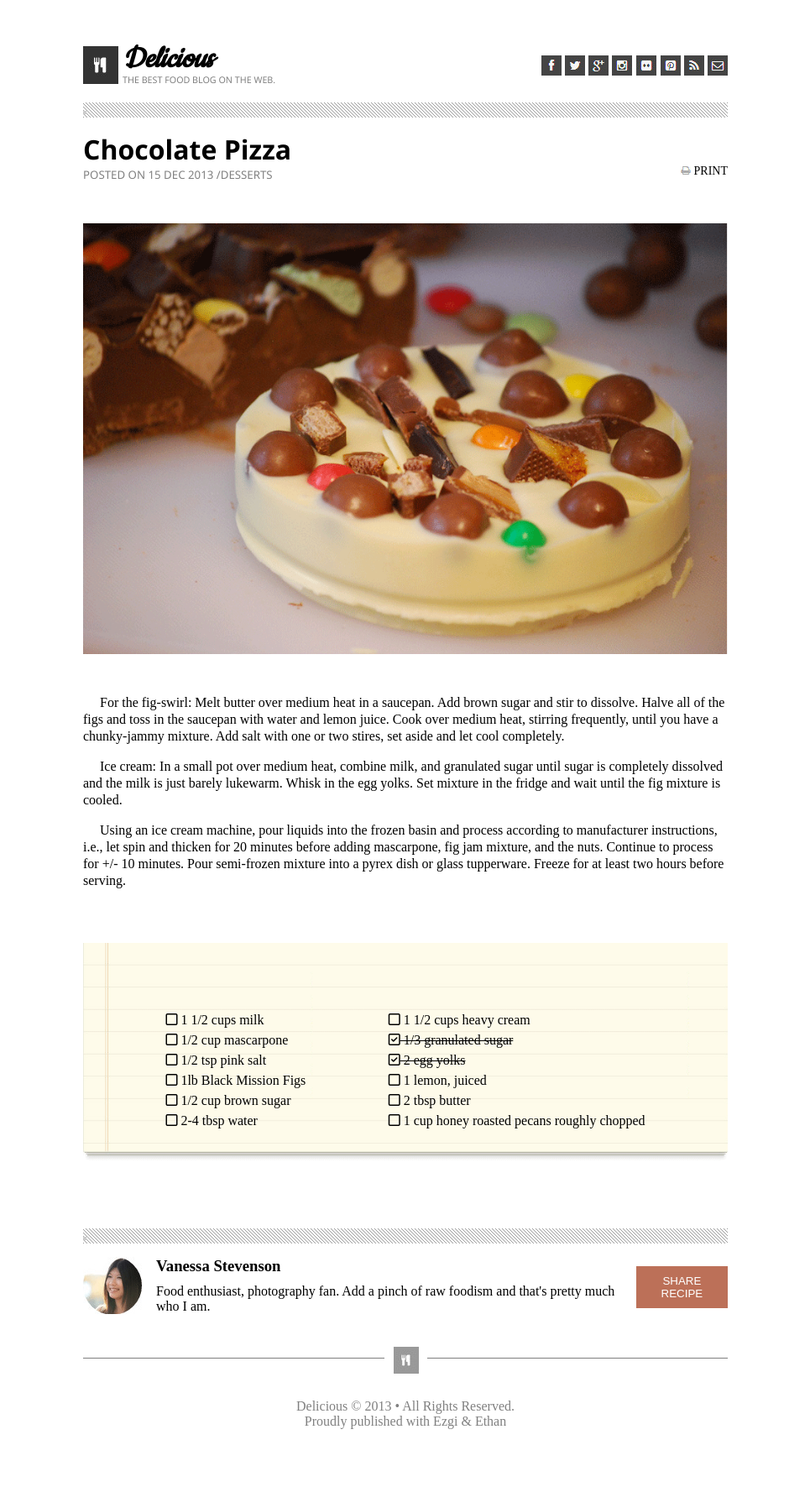
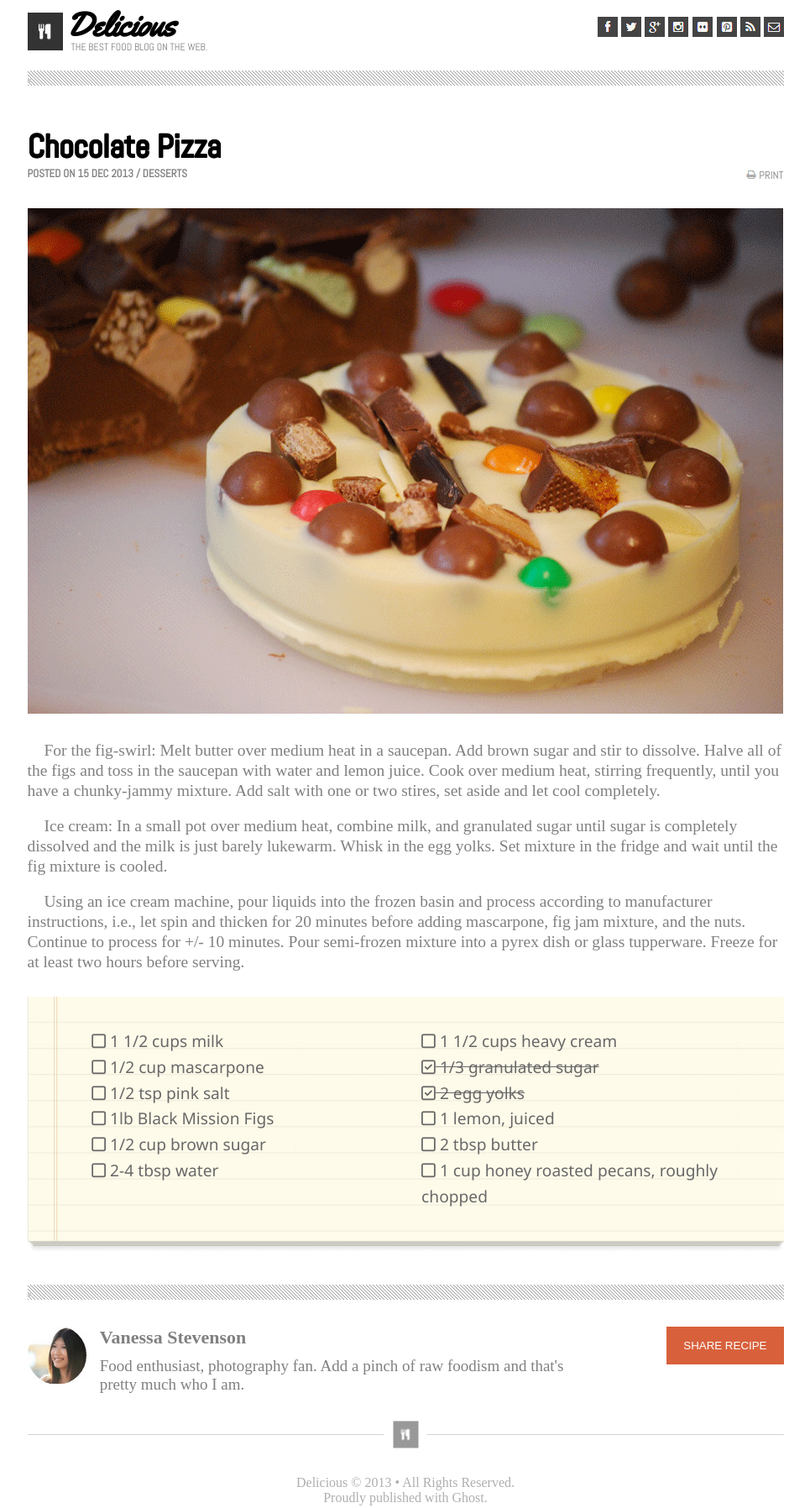
Before and after one commit to ezgi-c/chocolate-pizza-2, a plain HTML site: page index.html in a window 1280 px wide. Shown: the part 20-1816 px from the top of the page at 84% size, without its empty margins (157-1122 px from the left). Drawn offline with Linux system fonts and the light colour scheme.

Commit message:
redo of chocolate-pizza with new instructions

```diff
--- a/index.html
+++ b/index.html
@@ -6,93 +6,93 @@
     <meta name="viewport" content="width=device-width, initial-scale=1.0">
     <link rel="stylesheet" type="text/css" href="style.css">
     <script src="https://kit.fontawesome.com/eb6acfa7a8.js" crossorigin="anonymous"></script> <!--Font awesome kit https://fontawesome.com/-->
-    <title>Document</title>
+    <title>Chocolate Pizza</title>
 </head>
 <body>
     <header>
-        <div id="x">
-            <div id="logo">
-                <img src="img/logo.png">
-            </div>
-            <div id="htext">
-                <h1>Delicious</h1>
+        <ul>
+            <li><img src="img/logo.png"></li>
+            <li><h1>Delicious</h1>
                 <h6>THE BEST FOOD BLOG ON THE WEB.</h6>
-            </div>
-        </div>
-        <div id="icon">
-            <img src="img/fb-icon.png">
-            <img src="img/twit-icon.png">
-            <img src="img/gp-icon.png">
-            <img src="img/insta-icon.png">
-            <img src="img/flic-icon.png">
-            <img src="img/pint-icon.png">
-            <img src="img/rss-icon.png">
-            <img src="img/mail-icon.png">
-        </div>
+            </li>
+            <li></li>
+        </ul>
+        <ul id="icon">
+            <li><img src="img/fb-icon.png"></li>
+            <li><img src="img/twit-icon.png"></li>
+            <li><img src="img/gp-icon.png"></li>
+            <li><img src="img/insta-icon.png"></li>
+            <li><img src="img/flic-icon.png"></li>
+            <li><img src="img/pint-icon.png"></li>
+            <li><img src="img/rss-icon.png"></li>
+            <li><img src="img/mail-icon.png"></li>
+        </ul>
     </header>
-    <main>
+
     <div id="repeat">
         <img src="img/hr-img.png">
     </div>
-        <div id="space-div">
-            <div id="name">
+
+    <main>
+        <ul id="title">
+            <li>
                 <h1>Chocolate Pizza</h1>
-                <h5>POSTED ON 15 DEC 2013 /DESSERTS</h5>
-            </div>
-            <div id="print">
-                <p><img src="img/print-icon.png"> PRINT</p>
-            </div>
-        </div>
+                <h5>POSTED ON 15 DEC 2013 / DESSERTS</h5>
+            </li>
+        </ul>
+
+        <ul id="print">
+            <li><img src="img/print-icon.png"> PRINT</li>
+        </ul>
+
         <img src="img/choco-pizza.png">
+
         <p>For the fig-swirl: Melt butter over medium heat in a saucepan. Add brown sugar and stir to dissolve. Halve all of the figs and toss in the saucepan with water and lemon juice. Cook over medium heat, stirring frequently, until you have a chunky-jammy mixture. Add salt with one or two stires, set aside and let cool completely.</p>
+        <br>
         <p>Ice cream: In a small pot over medium heat, combine milk, and granulated sugar until sugar is completely dissolved and the milk is just barely lukewarm. Whisk in the egg yolks. Set mixture in the fridge and wait until the fig mixture is cooled.</p>
+        <br>
         <p>Using an ice cream machine, pour liquids into the frozen basin and process according to manufacturer instructions, i.e., let spin and thicken for 20 minutes before adding mascarpone, fig jam mixture, and the nuts. Continue to process for +/- 10 minutes. Pour semi-frozen mixture into a pyrex dish or glass tupperware. Freeze for at least two hours before serving.</p>
-        <div id="listcontainer">
-            <div id="list1">
-                <ul>
+
+        <ul id="ingredients">
             <li><i class="fa-regular fa-square"></i> 1 1/2 cups milk</li>
             <li><i class="fa-regular fa-square"></i> 1/2 cup mascarpone</li>
             <li><i class="fa-regular fa-square"></i> 1/2 tsp pink salt</li>
             <li><i class="fa-regular fa-square"></i> 1lb Black Mission Figs</li>
             <li><i class="fa-regular fa-square"></i> 1/2 cup brown sugar</li>
             <li><i class="fa-regular fa-square"></i> 2-4 tbsp water</li>
-                </ul>
-            </div>
-            <div id="list2">
-                <ul>
+            <br>
             <li><i class="fa-regular fa-square"></i> 1 1/2 cups heavy cream</li>
             <li id="strikethrough"><i class="fa-regular fa-square-check"></i> 1/3 granulated sugar</li>
             <li id="strikethrough"><i class="fa-regular fa-square-check"></i> 2 egg yolks</li>
             <li><i class="fa-regular fa-square"></i> 1 lemon, juiced</li>
             <li><i class="fa-regular fa-square"></i> 2 tbsp butter</li>
-                    <li><i class="fa-regular fa-square"></i> 1 cup honey roasted pecans roughly chopped</li>
+            <li><i class="fa-regular fa-square"></i> 1 cup honey roasted pecans, roughly chopped</li>
         </ul>
-            </div>
-        </div>
+
         <div id="repeat">
             <img src="img/hr-img.png">
         </div>
+
         <div id="pre-footer">
-            <div id="vanessa">
-                <div id="img">
-                <img src="img/van-pic.png">
-                </div>
-                 <div id="bio">
-                    <h3>Vanessa Stevenson</h3>
+            <ul>
+                <li><img src="img/van-pic.png"></li>
+                <li><h3>Vanessa Stevenson</h3>
                     <p>Food enthusiast, photography fan. Add a pinch of raw foodism and that's pretty much who I am.</p>
-                </div>
-            </div>
-            <div>
-                <button id="button">SHARE RECIPE</button>
-            </div>
+                </li>
+            </ul>
+            <ul id="button">
+            <li><button>SHARE RECIPE</button></li>
+            </ul>
         </div>
     </main>
+
     <div id="footer-logo">
         <img src="img/small-logo.png">
     </div>
+
     <footer>
         <p>Delicious &copy; 2013 &#8226; All Rights Reserved.</p>
-        <p>Proudly published with Ezgi & Ethan</p>
+        <p>Proudly published with Ghost.</p>
     </footer>
 </body>
 </html>
--- a/style.css
+++ b/style.css
@@ -1,4 +1,6 @@
-@import url('https://fonts.googleapis.com/css2?family=Cookie&display=swap');
+@import url('https://fonts.googleapis.com/css2?family=Yellowtail&display=swap');
+@import url('https://fonts.googleapis.com/css2?family=Abel&display=swap');
+
 * {
     box-sizing: border-box;
     margin: 0;
@@ -6,108 +8,114 @@
 }
 html {
     display: block;
-    width: 60vw;
+    width: 901px;
     margin-left: auto;
     margin-right: auto;
     margin-bottom: 5em;
-    margin-top: 3em;
+    margin-top: 2em;
 
 }
 #repeat {
     background-repeat: repeat-x repeat-y;
     background-image: url("img/hr-img.png");
-    width:60vw;
+    width:901px;
     margin-top: 20px;
 }
-header {
-    display: flex;
-    justify-content: space-between;
-    align-items: center;
+
+ul {
+    list-style: none;
+    display: inline-block;
 }
-#x {
-    display: flex;
-    justify-content: left;
-    align-items: flex-start;
 
+li {
+    display: inline-block;
 }
-#logo {
-    display: flex;
-    margin-right: 5px;
-    margin-top: 7px;
-    padding-top: 20px;
+
+#icon {
+    float: right;
+    padding-top: .5em;
 }
-#icon {
-    padding-top: 30px;
+
+header > ul {
+    vertical-align: top;
 }
-div > div#htext > h1 {
-    font-family: 'Cookie', cursive;
-    font-style: italic;
+header > ul > li > h1 {
+    font-family: 'Yellowtail', cursive;
     font-size:40px;
-    margin-bottom: -5px;
-    padding-top: 20px;
+    line-height: 36px;
 }
-div > div#htext > h6 {
-font-family: 'Segoe UI', Tahoma, Geneva, Verdana, sans-serif;
+
+header > ul > li > h6 {
+font-family: 'Abel', sans-serif;
 color: grey;
 font-weight: 200;
-}
-
-div#name {
-    font-family: 'Segoe UI', Tahoma, Geneva, Verdana, sans-serif;
-}
-
-#name > h5 {
-    color:grey;
-    font-weight: 200;
+text-indent: .5em;
+font-size: 12px;
 }
 
 main {
-    display: flex;
-    flex-direction: column;
-    max-width: 70vw;
-    gap: 1rem;
+    margin-top: 3em;
 }
-#space-div {
-    display: flex;
-    justify-content: space-between;
-    align-items: center;
+
+#title > li > h1 {
+    font-family: 'Abel', sans-serif;
+    font-size: 38px;
+    font-weight:bolder;
+    text-shadow: 0px 1px, 1px 0px, 1px 1px black;
+}
+
+#title > li > h5 {
+    font-family: 'Abel', sans-serif;
+    color: grey;
+    font-size: 13px;
+
 }
 #print {
-    display: flex;
-    padding-top: 34px;
+    padding-top: 50px;
+    float: right;
+    font-size: 13px;
+    font-family: 'Abel', sans-serif;
+    color: grey;
 }
 
-#print > p {
-    font-size: 14px;
-}
 #strikethrough {
     text-decoration: line-through;
 }
+
 main > img {
-    display: flex;
-    margin-top: 2rem;
-    margin-bottom: 2rem;
+    display: block;
+    margin: 2rem auto;
 }
 main > p {
     text-indent: 20px;
-    line-height: 20px;
+    line-height: 24px;
+    color: gray;
+    font-size: 19.5px;
 }
-main > #listcontainer {
-    display: flex;
-    flex-direction: row;
-    margin-left: auto;
-    margin-right: auto;
-    margin-top: 3rem;
+#ingredients {
+    width:100%;
+    columns: 2;
+    padding-left: 4em;
+    padding-right: 3em;
+    padding-top: 2em;
+    margin-top: 1.5em;
     background-image:url("img/list-bg.png");
-    width: 100%;
     height: 19rem;
     background-repeat: no-repeat;
     background-size: 100%;
-    justify-content: space-evenly;
+    line-height: 1.6em;
+    font-size: larger;
+    font-family: 'Segoe UI', Tahoma, Geneva, Verdana, sans-serif;
+    color:rgb(105, 104, 104);
+    margin-bottom: 1em;
 }
+
+#ingredients > li {
+    display: block;
+}
+
 main > div > #list1 > ul {
     list-style: none;
-    line-height: 1.5rem;
     margin-top: 5rem;
 }
 main > div > #list2 > ul {
@@ -115,52 +123,58 @@ main > div > #list2 > ul {
     line-height: 1.5rem;
     margin-top: 5rem;
 }
+
 #pre-footer {
-    display: flex;
-    justify-content: space-between;
-    align-items: center;
-    gap:1em;
+    margin-top: 2em;
+    color: gray;
 }
 
-#vanessa {
-    display: flex;
-    gap:1em;
+#pre-footer > ul > li:nth-child(2) {
+ vertical-align: top;
 }
-#bio {
-    display: flex;
-    flex-direction: column;
-    flex-wrap: wrap;
+
+#pre-footer > ul > li > img {
+    margin-right: .7em;
+}
+
+#pre-footer > ul > li > h3 {
+    font-size: 22px;
+}
+
+#pre-footer > ul > li > p {
+    font-size: 19px;
+    width: 600px;
+}
+
+#button {
+    float:right;
+}
+
+button {
+    background-color: #D8613C;
+    padding: 15px 20px;
+    border: none;
+    color:white;
 }
 
 h3 {
     margin-bottom: 10px;
 }
 
-#button {
-    display: flex;
-    background-color: #BC7058;
-    padding: 10px;
-    border: none;
-    color:white;
-}
-
 footer {
     margin-top:3em;
     text-align: center;
-    border-top: grey solid 1px;
+    border-top: rgb(212, 210, 210) solid .5px;
     padding-top: 3em;
-    color:grey;
-}
-
-#footer-logo {
-    display: flex;
-    justify-content: center;
+    color:rgb(176, 174, 174);
 }
 
 #footer-logo img {
-    margin-top: 1.5em;
     position: absolute;
+    left: 50%;
+    right: 50%;
+    transform: translate(-50%, -50%);
     z-index: 2;
     border:white solid 10px;
-
+    margin-top: 3em;
 }
```
Lines whose indentation alone changed are shown as unchanged.
